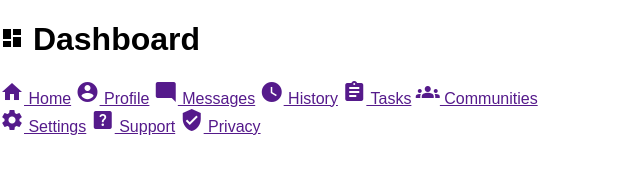
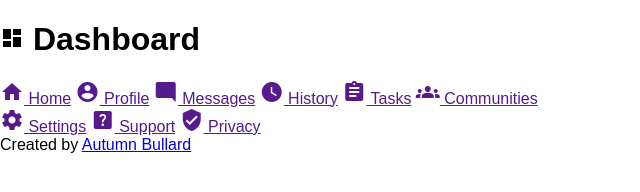
Before and after one commit to autumnchris/mock-admin-dashboard-template-design, a plain HTML site: page index.html in a window 1280 px wide. Shown: the whole page, without its empty margins (0-640 px from the left). Drawn offline with Linux system fonts and the light colour scheme.

Commit message:
Build HTML markup for footer

```diff
--- a/index.html
+++ b/index.html
@@ -31,5 +31,6 @@
         </nav>
       </aside>
     </div>
+    <footer>Created by <a href="https://autumnchris.github.io/portfolio" target="_blank">Autumn Bullard</a></footer>
   </body>
 </html>
```
